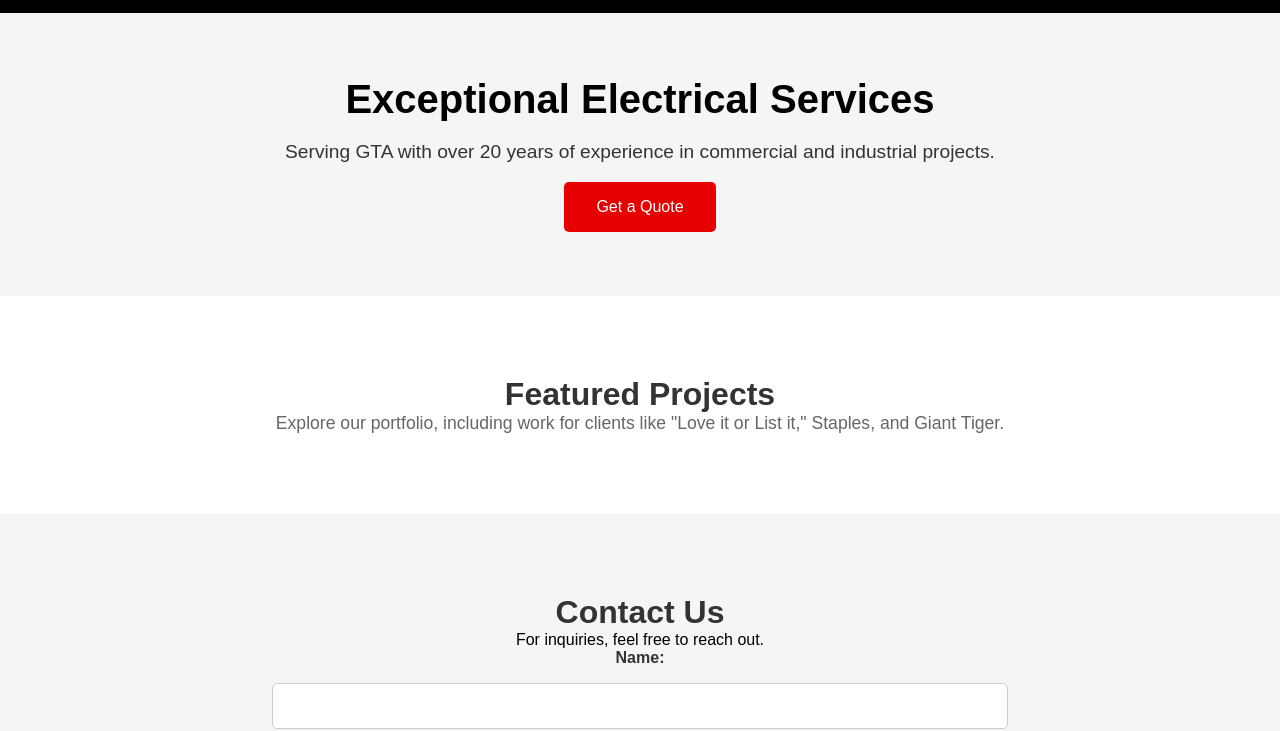
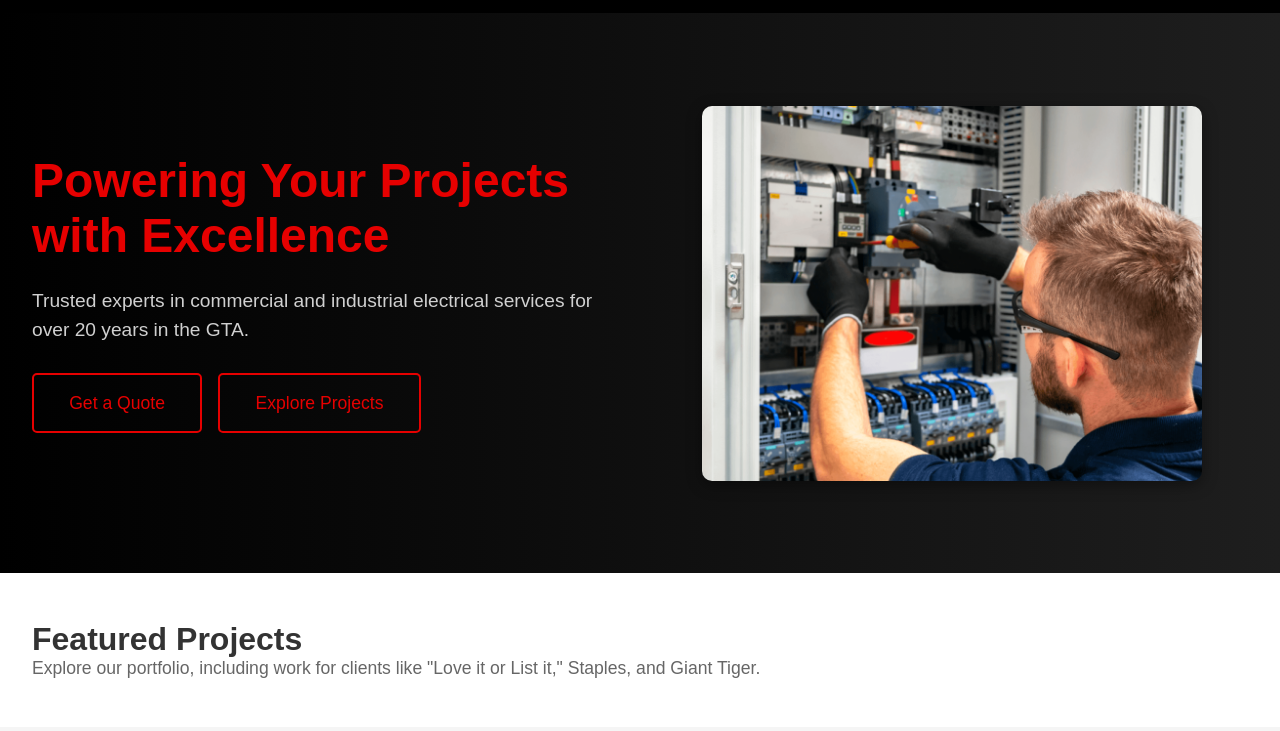
Before and after one commit to paultracz/elcom-express-website, a plain HTML site: page index.html in a window 1280 px wide. Shown: the part 73-804 px from the top of the page. Drawn offline with Linux system fonts and the light colour scheme.

Commit message:
Enhance hero section layout and styling for improved user engagement

```diff
--- a/css/styles.css
+++ b/css/styles.css
@@ -21,7 +21,6 @@ body, html {
     align-items: center;
     padding: 1em 2em;
     width: 100%;
-    /*max-width: 1200px;*/
     background-color: #000;
     color: #fff;
 }
@@ -49,41 +48,86 @@ body, html {
     border: none;
 }
 
-/* Section Wrapper Styles */
-.content-wrapper {
-    max-width: 800px;
-    padding: 2em;
-    margin: 0 auto;
-    text-align: center;
+/* Hero Section */
+.hero {
+    display: flex;
+    align-items: center;
+    justify-content: center;
+    padding: 4em 2em;
+    background: linear-gradient(to right, #000000, #1e1e1e);
+    color: #ffffff;
+    width: 100%;
+    min-height: 70vh;
+    gap: 2em;
 }
 
-/* Hero Section */
-.hero {
-    background-color: #f5f5f5;
-    padding: 4em 2em;
-    text-align: center;
-    width: 100%;
+.hero-content {
+    flex: 1;
+    text-align: left;
 }
 
 .hero h1 {
-    font-size: 2.5em;
-    color: #000;
+    font-size: 3em;
+    font-weight: bold;
+    margin-bottom: 0.5em;
+    color: #e60000;
 }
 
 .hero p {
     font-size: 1.2em;
-    margin: 1em 0;
-    color: #333;
+    margin-bottom: 1.5em;
+    color: #d0d0d0;
+    line-height: 1.5;
+}
+
+.cta-container {
+    display: flex;
+    gap: 1em;
 }
 
 .cta-button {
     background-color: #e60000;
-    color: #fff;
+    color: #ffffff;
     padding: 1em 2em;
     border: none;
     border-radius: 5px;
     cursor: pointer;
-    font-size: 1em;
+    font-size: 1.1em;
+    transition: background-color 0.3s ease;
+}
+
+.cta-button:hover {
+    background-color: #b80000;
+}
+
+.secondary-cta {
+    display: inline-block;
+    padding: 1em 2em;
+    font-size: 1.1em;
+    border: 2px solid #e60000;
+    color: #e60000;
+    text-decoration: none;
+    border-radius: 5px;
+    transition: background-color 0.3s ease, color 0.3s ease;
+}
+
+.secondary-cta:hover {
+    background-color: #e60000;
+    color: #ffffff;
+}
+
+.hero-image {
+    flex: 1;
+    display: flex;
+    justify-content: center;
+    align-items: center;
+}
+
+.hero-image img {
+    width: 100%;
+    max-width: 500px;
+    border-radius: 10px;
+    box-shadow: 0 4px 15px rgba(0, 0, 0, 0.4);
 }
 
 /* Featured Projects */
@@ -140,6 +184,28 @@ body, html {
     cursor: pointer;
 }
 
+/* Links without underlines */
+.cta-link, .cta-button {
+    color: inherit;
+    text-decoration: none;
+}
+
+.cta-link {
+    display: inline-block;
+    padding: 1em 2em;
+    font-size: 1.1em;
+    color: #e60000;
+    border: 2px solid #e60000;
+    text-decoration: none;
+    border-radius: 5px;
+    transition: background-color 0.3s ease, color 0.3s ease;
+}
+
+.cta-link:hover {
+    background-color: #e60000;
+    color: #fff;
+}
+
 /* Responsive Adjustments */
 @media (max-width: 768px) {
     .nav-links {
@@ -164,4 +230,22 @@ body, html {
     .nav-links.nav-active {
         display: flex;
     }
+
+    /* Adjustments for Hero Section on smaller screens */
+    .hero {
+        flex-direction: column;
+        text-align: center;
+    }
+
+    .hero-content {
+        text-align: center;
+    }
+
+    .hero-image img {
+        max-width: 90%;
+    }
+
+    .cta-container {
+        flex-direction: column;
+    }
 }
--- a/index.html
+++ b/index.html
@@ -26,13 +26,22 @@
 
     <!-- Hero Section -->
     <section class="hero">
-        <h1>Exceptional Electrical Services</h1>
-        <p>Serving GTA with over 20 years of experience in commercial and industrial projects.</p>
-        <button class="cta-button">Get a Quote</button>
+        <div class="hero-content">
+            <h1>Powering Your Projects with Excellence</h1>
+            <p>Trusted experts in commercial and industrial electrical services for over 20 years in the GTA.</p>
+            <div class="cta-container">
+                <!-- "Get a Quote" Button (Same styling as Explore Projects link) -->
+                <a href="#contact-us" class="cta-link">Get a Quote</a>
+                <a href="#featured-projects" class="cta-link secondary-cta">Explore Projects</a>
+            </div>
+        </div>
+        <div class="hero-image">
+            <img src="assets/images/hero-image.jpg" alt="Electrical Services Hero">
+        </div>
     </section>
 
     <!-- Featured Projects Section -->
-    <section class="featured-projects">
+    <section class="featured-projects" id="featured-projects">
         <div class="content-wrapper">
             <h2>Featured Projects</h2>
             <p>Explore our portfolio, including work for clients like "Love it or List it," Staples, and Giant Tiger.</p>
@@ -40,7 +49,7 @@
     </section>
 
     <!-- Contact Us Section -->
-    <section class="contact-us">
+    <section class="contact-us" id="contact-us">
         <div class="content-wrapper">
             <h2>Contact Us</h2>
             <p>For inquiries, feel free to reach out.</p>
```
Also changed, not shown: assets/images/hero-image.jpg (added).
